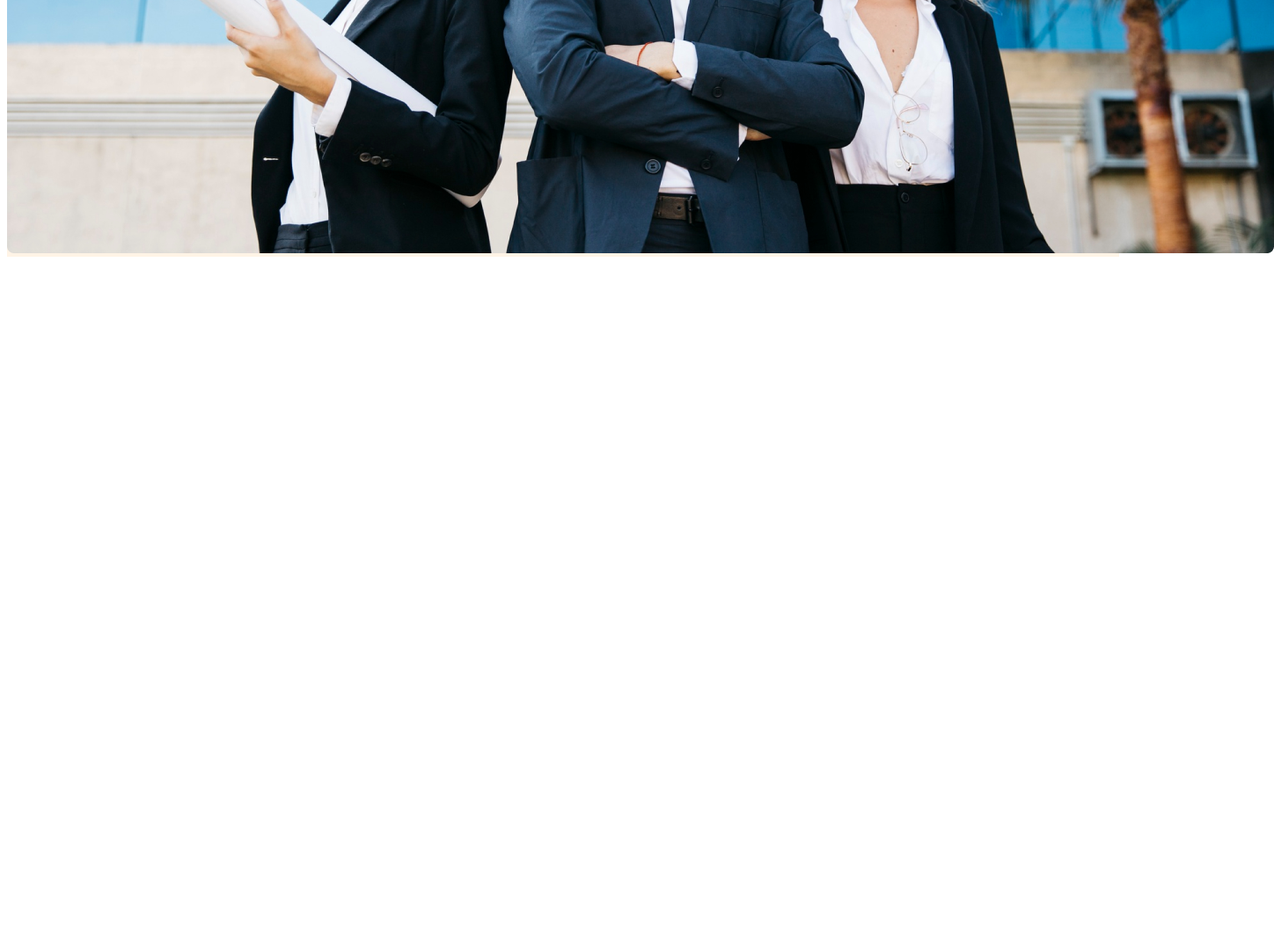
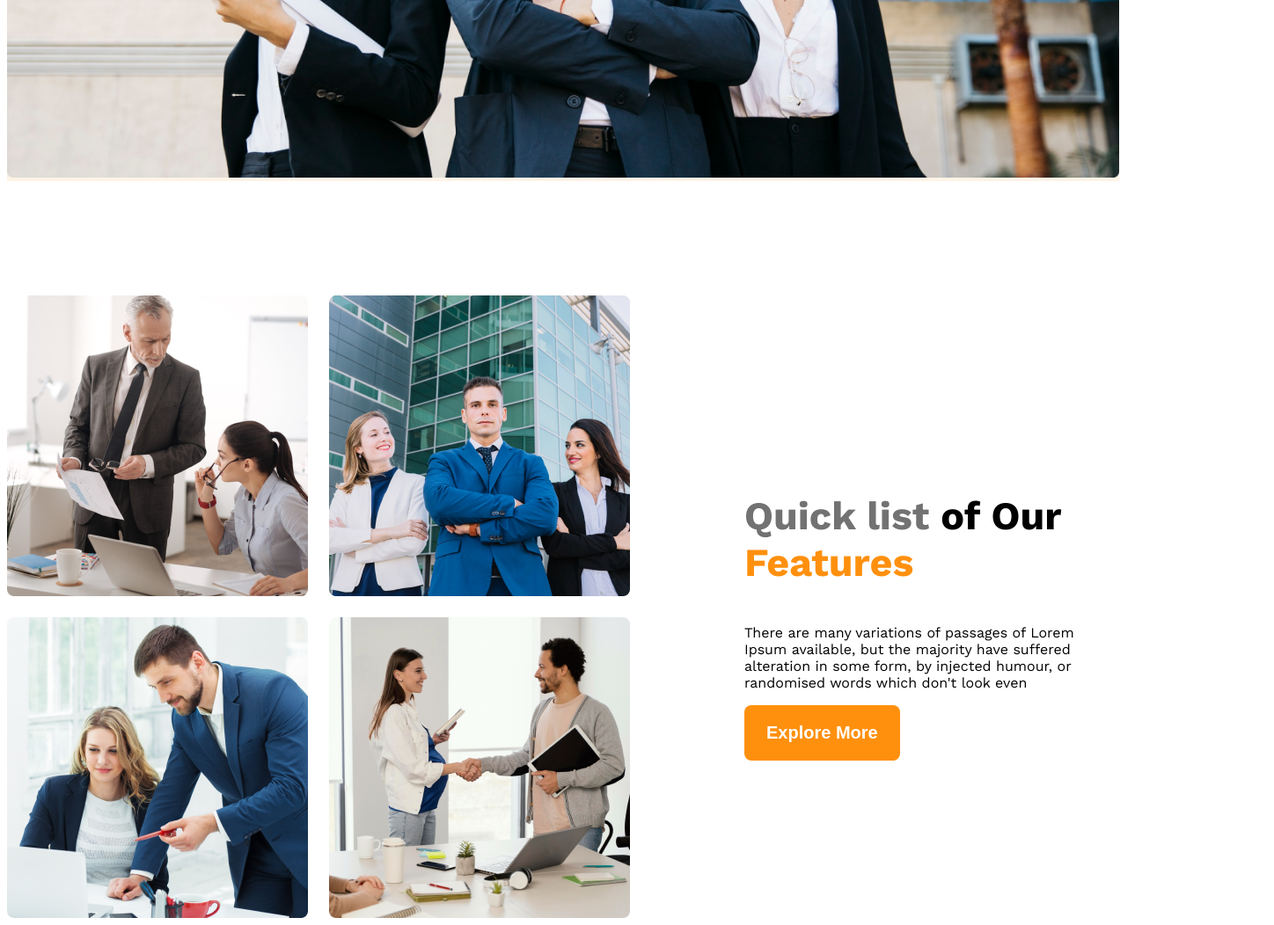
Before and after one commit to MuhaimanAlamMazumder/g3-architect-responsive-website, a plain HTML site: page index.html in a window 1280 px wide. Shown: the part 978-2030 px from the top of the page at 88% size, 1448 px wide, since content can reach past the window. Before the commit the page ends 1278 px from the top, so only its background shows below. Drawn offline with nearby package versions, Linux system fonts and the light colour scheme; a web font is replaced by a local one.

Commit message:
made team responsive and added fact structure

```diff
--- a/index.html
+++ b/index.html
@@ -39,7 +39,7 @@
 
                     <button class="btn-primary">Explore More</button>
             </div>
-                <img src="images/banner.png" alt="">
+                <img class="banner-image" src="images/banner.png" alt="">
 
 
 
@@ -49,6 +49,29 @@
 
     <main>
 
+        <section class="teams display-flex">
+
+            <div class="team-img-container">
+                <img src="images/team1.png" alt="two architect discussing">
+                <img src="images/team2.png" alt="">
+                <img src="images/team3.png" alt="">
+                <img src="images/team4.png" alt="">
+
+
+            </div>
+
+            <div class="our-features">
+
+                <h3 class="feature-title">
+
+    <span id="quick-list " class="text-light-gray"> Quick list</span> <span>of Our</span> <span class="text-primary">Features</span>
+                </h3>
+                <p class="feature-description">There are many variations of passages of Lorem Ipsum available, but the majority have suffered alteration in some form, by injected humour, or randomised words which don't look even</p>
+                <button class="btn-primary">Explore More</button>
+            </div>
+
+        </section>
+
     </main>
 
     <footer>
--- a/styles/architects.css
+++ b/styles/architects.css
@@ -18,6 +18,11 @@
 .display-flex{
 
     display: flex;
+}
+
+.text-primary{
+
+    color: #FF900E;
 }
 
 /* dark-02 */
@@ -50,6 +55,17 @@
     font-weight: 600;
     border-radius: 8px;
     border: none;
+}
+
+main{
+
+    max-width: 1440px;
+    margin: 0 auto;
+}
+
+main > section{
+
+    margin-top: 130px;
 }
 
 
@@ -109,3 +125,54 @@
     font-weight: 700;
     font-size: 4rem;
 }
+
+.banner-image{
+
+    width:100%;
+}
+
+/* team and feature related style */
+
+.teams{
+
+    align-items: center;
+}
+
+.team-img-container{
+
+    display: grid;
+    grid-template-columns: repeat(2, 1fr);
+    gap: 24px;
+
+
+
+
+}
+
+.our-features{
+
+    margin-left: 130px;
+    max-width: 530px;
+}
+
+.feature-title{
+
+    font-size: 2.8rem;
+    font-weight: 700;
+}
+
+#quick-list{
+
+    font-weight: 500;
+
+}
+
+/* responsive media query */
+@media screen and (max-width: 576px) {
+
+    .navbar, .nav-links{
+
+        flex-direction: column;
+    }
+
+}
```
